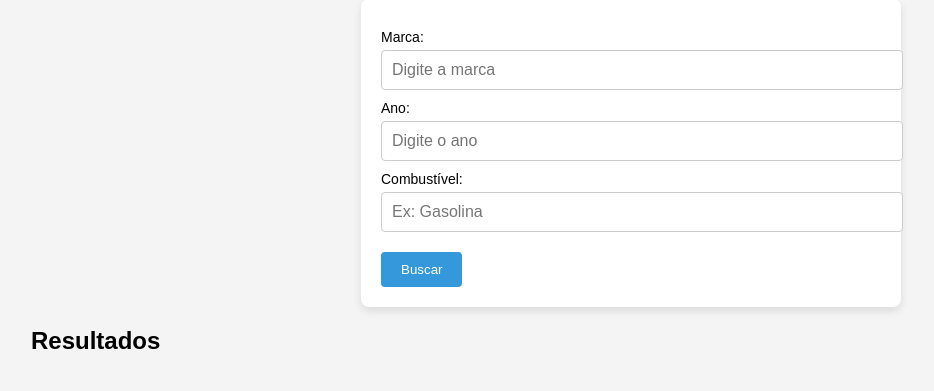
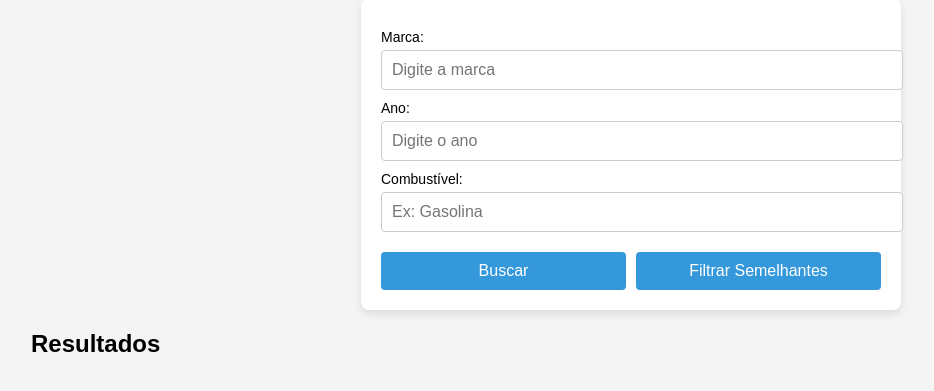
Before and after one commit to senzinho/Desafio-T-cnico, a Django app: page /automoveis/consulta-veiculos/ in a window 1280 px wide. Shown: the part 121-512 px from the top of the page, without its empty margins (9-943 px from the left). Run offline with Django 5.2, Linux system fonts and the light colour scheme.

Commit message:
filesautomoveis edit and everything working

```diff
--- a/automoveis/templates/automoveis/consulta_veiculos.html
+++ b/automoveis/templates/automoveis/consulta_veiculos.html
@@ -41,17 +41,24 @@
             font-size: 16px;
         }
 
-        form button {
+        .button-group {
+            display: flex;
+            gap: 10px;
+            margin-top: 20px;
+        }
+
+        .button-group button {
+            flex: 1;
             background-color: #3498db;
             color: white;
-            padding: 10px 20px;
+            padding: 10px;
             border: none;
             border-radius: 4px;
             cursor: pointer;
-            margin-top: 20px;
+            font-size: 16px;
         }
 
-        form button:hover {
+        .button-group button:hover {
             background-color: #2980b9;
         }
 
@@ -92,7 +99,10 @@
         <label for="combustivel">Combustível:</label>
         <input type="text" id="combustivel" name="combustivel" placeholder="Ex: Gasolina">
 
-        <button type="submit">Buscar</button>
+        <div class="button-group">
+            <button type="submit">Buscar</button>
+            <button type="button" id="filtrar-semelhantes">Filtrar Semelhantes</button>
+        </div>
     </form>
 
     <h2>Resultados</h2>
@@ -104,18 +114,30 @@
             const form = document.getElementById('filtros-form');
             const resultadosDiv = document.getElementById('resultados');
             const loading = document.getElementById('loading');
+            const filtrarSemelhantesBtn = document.getElementById('filtrar-semelhantes');
 
             form.addEventListener('submit', function(event) {
                 event.preventDefault();
                 buscarVeiculos();
             });
 
-            function buscarVeiculos() {
-                const marca = document.getElementById('marca').value;
-                const ano = document.getElementById('ano').value;
-                const combustivel = document.getElementById('combustivel').value;
+            filtrarSemelhantesBtn.addEventListener('click', function() {
+                buscarVeiculos(true);
+            });
 
-                const filtros = { marca, ano, combustivel };
+            function buscarVeiculos(filtrarSemelhantes = false) {
+                const marca = document.getElementById('marca').value.trim();
+                const ano = document.getElementById('ano').value.trim();
+                const combustivel = document.getElementById('combustivel').value.trim();
+
+                const filtros = {};
+                if (marca) filtros.marca = marca;
+                if (ano) filtros.ano = ano;
+                if (combustivel) filtros.combustivel = combustivel;
+
+                if (filtrarSemelhantes) {
+                    filtros.filtrarSemelhantes = true;
+                }
 
                 loading.style.display = 'block';
                 resultadosDiv.innerHTML = '';
@@ -135,6 +157,7 @@
                         if (data.dados.length === 0) {
                             resultadosDiv.innerHTML = '<p>Nenhum veículo encontrado.</p>';
                         } else {
+                            resultadosDiv.innerHTML = '';
                             data.dados.forEach(veiculo => {
                                 const divVeiculo = document.createElement('div');
                                 divVeiculo.classList.add('veiculo');
--- a/automoveis/views.py
+++ b/automoveis/views.py
@@ -1,35 +1,37 @@
-# automoveis/views.py
+from django.shortcuts import render
+from django.http import JsonResponse
+from django.db.models import Q
 import json
-from django.http import JsonResponse
-from django.shortcuts import render
-from django.views.decorators.csrf import csrf_exempt
 from .models import Automovel
 
 def consulta_veiculos(request):
-    if request.method == 'GET':
-        # Renderiza a página de consulta
-        return render(request, 'automoveis/consulta_veiculos.html')
+    if request.method == "GET":
+        return render(request, "automoveis/consulta_veiculos.html")  # Garante que a página abre corretamente
 
-    if request.method == 'POST':
-        try:
-            # Obter os dados do corpo da requisição (critério de filtro)
-            dados = json.loads(request.body)
-            marca = dados.get('marca')
-            ano = dados.get('ano')
-            tipo_combustivel = dados.get('combustivel')  # Corrigido o nome do campo
+    elif request.method == "POST":
+        data = json.loads(request.body)
+        marca = data.get("marca", "").strip()
+        ano = data.get("ano", "").strip()
+        combustivel = data.get("combustivel", "").strip()
+        filtrar_semelhantes = data.get("filtrarSemelhantes", False)
 
-            # Consultar o banco de dados com base nos filtros
-            automovel = Automovel.objects.all()
+        filtros = Q()
+        if filtrar_semelhantes:
+            if marca:
+                filtros |= Q(marca__iexact=marca)
+            if ano:
+                filtros |= Q(ano=ano)
+            if combustivel:
+                filtros |= Q(combustivel__icontains=combustivel)
+        else:
+            if marca:
+                filtros &= Q(marca__iexact=marca)
+            if ano:
+                filtros &= Q(ano=ano)
+            if combustivel:
+                filtros &= Q(combustivel__icontains=combustivel)
 
-            if marca:
-                automovel = automovel.filter(marca=marca)
-            if ano:
-                automovel = automovel.filter(ano=ano)
-            if tipo_combustivel:
-                automovel = automovel.filter(combustivel=tipo_combustivel)
+        veiculos = Automovel.objects.filter(filtros).values()
+        return JsonResponse({"status": "sucesso", "dados": list(veiculos)})
 
-            # Preparar a resposta com os dados dos veículos encontrados
-            resultado = list(automovel.values())  # Converte os resultados para lista de dicionários
-            return JsonResponse({'status': 'sucesso', 'dados': resultado}, safe=False)
-        except Exception as e:
-            return JsonResponse({'status': 'erro', 'mensagem': str(e)}, status=400)
+    return JsonResponse({"status": "erro", "mensagem": "Método inválido"}, status=400)
```
